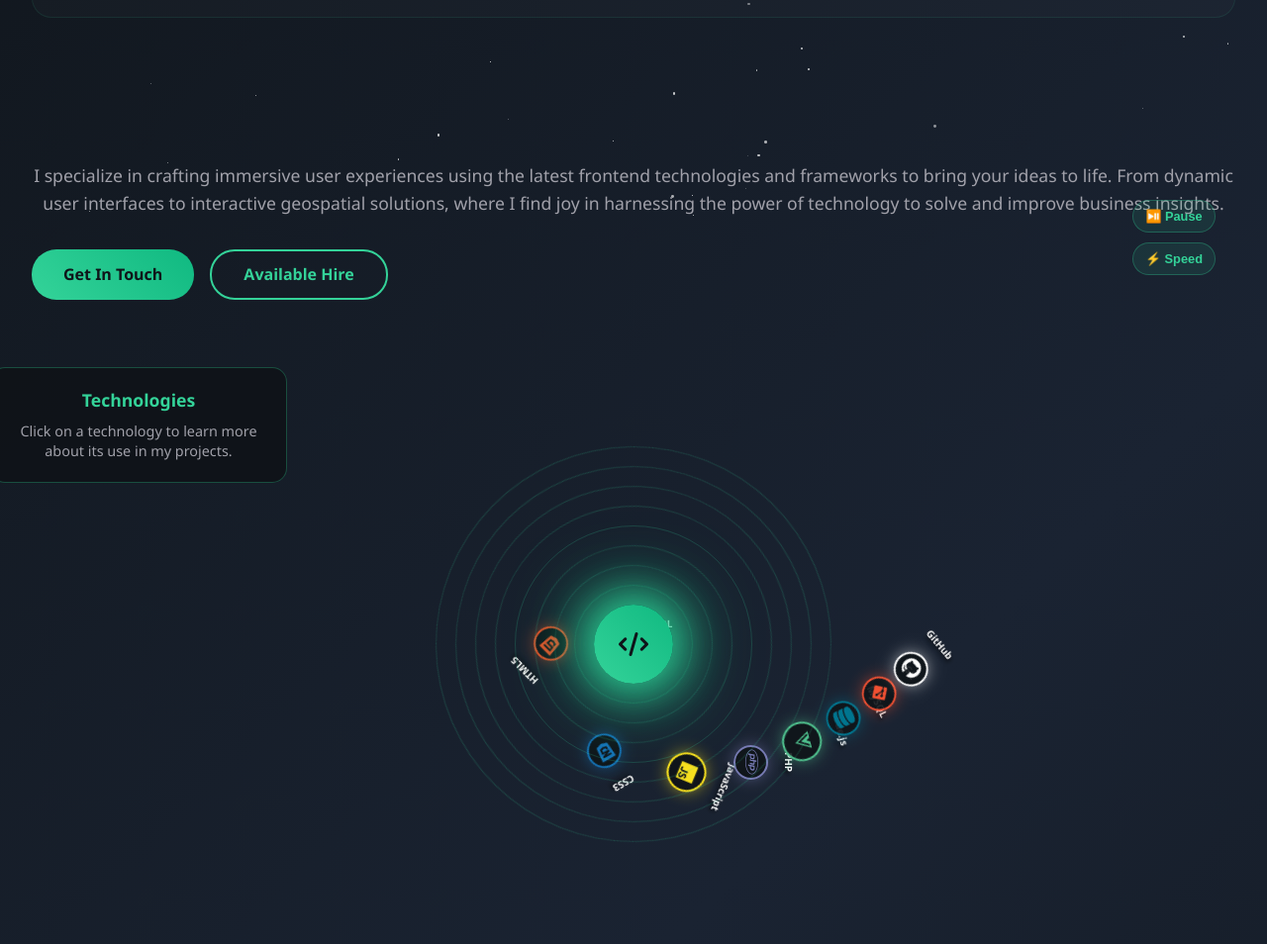
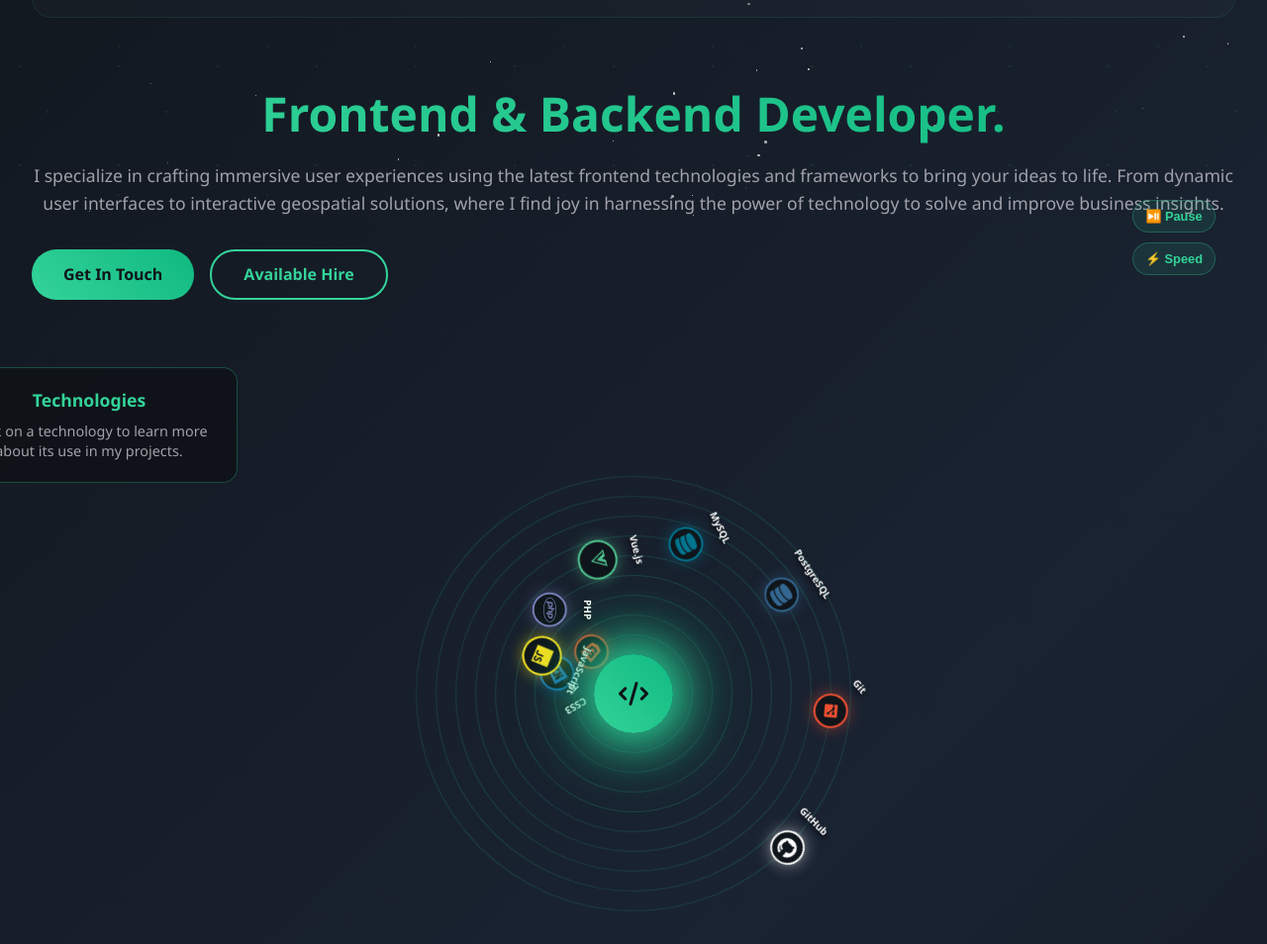
Before and after one commit to Tsiaro06/Mon_Portfolio, a plain HTML site: page index.html in a window 1280 px wide. Shown: the part 583-1537 px from the top of the page at 99% size. Drawn offline with Linux system fonts and the light colour scheme.

Commit message:
mise à jour des codes

```diff
--- a/index.html
+++ b/index.html
@@ -230,7 +230,7 @@
             <div class="contact-content">
                 <h2>Get In Touch</h2>
                 <p>Let's discuss on something <span style="color: #34d399; font-weight: bold;">cool</span> together</p>
-                <p>I'm interested in freelance opportunities – especially ambitious or large projects. However, if you have other requests or questions, don't hesitate to contact me using the form.</p>
+                <p>I'm interested in freelance opportunities especially ambitious or large projects. However, if you have other requests or questions, don't hesitate to contact me using the form.</p>
             </div>
             <div class="contact-form">
                 <div>
--- a/styles.css
+++ b/styles.css
@@ -89,7 +89,7 @@ body {
     padding: 100px 2rem 2rem;
 }
 
-/* Hero Section with Tech System */
+/*Hero Section with Tech System */
 .hero {
     display: flex;
     flex-direction: column;
@@ -104,7 +104,7 @@ body {
 .hero-content h1 {
     font-size: 3rem;
     margin-bottom: 1rem;
-    background: linear-gradient(45deg, #34 barriers, #10b981);
+    background: linear-gradient(45deg, #34d399, #10b981);
     -webkit-background-clip: text;
     -webkit-text-fill-color: transparent;
     background-clip: text;
@@ -154,8 +154,8 @@ body {
 /* Tech System */
 .tech-system {
     position: relative;
-    width: 600px;
-    height: 600px;
+    width: 700px;
+    height: 700px;
     display: flex;
     justify-content: center;
     align-items: center;
@@ -187,11 +187,14 @@ body {
     border: 1px solid rgba(52, 211, 153, 0.2);
     border-radius: 50%;
     animation: rotate linear infinite;
+    top: 50%;
+    left: 50%;
+    transform: translate(-50%, -50%);
 }
 
 @keyframes rotate {
-    from { transform: rotate(0deg); }
-    to { transform: rotate(360deg); }
+    from { transform: translate(-50%, -50%) rotate(0deg); }
+    to { transform: translate(-50%, -50%) rotate(360deg); }
 }
 
 .tech-icon {
@@ -206,10 +209,13 @@ body {
     background: rgba(15, 20, 25, 0.9);
     border: 2px solid;
     box-shadow: 0 0 15px;
+    /* Position sur l'orbite */
+    top: 50%;
+    left: 50%;
 }
 
 .tech-icon:hover {
-    transform: scale(1.4);
+    transform: translate(-50%, -50%) scale(1.4);
     z-index: 200;
 }
 
@@ -225,7 +231,7 @@ body {
     color: white;
 }
 
-/* Tech Icon Specific Styles */
+/* Tech Icon Specific Styles - POSITIONING CORRIGÉ */
 .html-orbit {
     width: 120px;
     height: 120px;
@@ -235,11 +241,10 @@ body {
 .html-icon {
     width: 35px;
     height: 35px;
-    top: -17.5px;
-    right: -17.5px;
     color: #E34F26;
     border-color: #E34F26;
     box-shadow: 0 0 15px rgba(227, 79, 38, 0.5);
+    transform: translate(-50%, -50%) rotate(0deg) translateX(60px) rotate(0deg);
 }
 
 .css-orbit {
@@ -251,11 +256,10 @@ body {
 .css-icon {
     width: 35px;
     height: 35px;
-    top: -17.5px;
-    right: -17.5px;
     color: #1572B6;
     border-color: #1572B6;
     box-shadow: 0 0 15px rgba(21, 114, 182, 0.5);
+    transform: translate(-50%, -50%) rotate(45deg) translateX(80px) rotate(-45deg);
 }
 
 .js-orbit {
@@ -267,12 +271,11 @@ body {
 .js-icon {
     width: 40px;
     height: 40px;
-    top: -20px;
-    right: -20px;
     color: #F7DF1E;
     border-color: #F7DF1E;
     box-shadow: 0 0 15px rgba(247, 223, 30, 0.5);
     background: rgba(15, 20, 25, 0.95);
+    transform: translate(-50%, -50%) rotate(90deg) translateX(100px) rotate(-90deg);
 }
 
 .php-orbit {
@@ -284,11 +287,10 @@ body {
 .php-icon {
     width: 35px;
     height: 35px;
-    top: -17.5px;
-    right: -17.5px;
     color: #777BB4;
     border-color: #777BB4;
     box-shadow: 0 0 15px rgba(119, 123, 180, 0.5);
+    transform: translate(-50%, -50%) rotate(135deg) translateX(120px) rotate(-135deg);
 }
 
 .vue-orbit {
@@ -300,11 +302,10 @@ body {
 .vue-icon {
     width: 40px;
     height: 40px;
-    top: -20px;
-    right: -20px;
     color: #4FC08D;
     border-color: #4FC08D;
     box-shadow: 0 0 15px rgba(79, 192, 141, 0.5);
+    transform: translate(-50%, -50%) rotate(180deg) translateX(140px) rotate(-180deg);
 }
 
 .mysql-orbit {
@@ -316,43 +317,96 @@ body {
 .mysql-icon {
     width: 35px;
     height: 35px;
-    top: -17.5px;
-    right: -17.5px;
     color: #00758F;
     border-color: #00758F;
     box-shadow: 0 0 15px rgba(0, 117, 143, 0.5);
+    transform: translate(-50%, -50%) rotate(225deg) translateX(160px) rotate(-225deg);
 }
 
-.git-orbit {
+.pgsql-orbit {
     width: 360px;
     height: 360px;
     animation-duration: 32s;
 }
 
-.git-icon {
+.pgsql-icon {
     width: 35px;
     height: 35px;
-    top: -17.5px;
-    right: -17.5px;
-    color: #F05032;
-    border-color: #F05032;
-    box-shadow: 0 0 15px rgba(240, 80, 50, 0.5);
+    color: #336791;
+    border-color: #336791;
+    box-shadow: 0 0 15px rgba(51, 103, 145, 0.5);
+    transform: translate(-50%, -50%) rotate(270deg) translateX(180px) rotate(-270deg);
 }
 
-.github-orbit {
+.git-orbit {
     width: 400px;
     height: 400px;
     animation-duration: 36s;
 }
 
+.git-icon {
+    width: 35px;
+    height: 35px;
+    color: #F05032;
+    border-color: #F05032;
+    box-shadow: 0 0 15px rgba(240, 80, 50, 0.5);
+    transform: translate(-50%, -50%) rotate(315deg) translateX(200px) rotate(-315deg);
+}
+
+.github-orbit {
+    width: 440px;
+    height: 440px;
+    animation-duration: 40s;
+}
+
 .github-icon {
     width: 35px;
     height: 35px;
-    top: -17.5px;
-    right: -17.5px;
     color: #ffffff;
     border-color: #ffffff;
     box-shadow: 0 0 15px rgba(255, 255, 255, 0.5);
+    transform: translate(-50%, -50%) rotate(360deg) translateX(220px) rotate(-360deg);
+}
+
+/* Override for tech-icon hover to maintain correct positioning */
+.tech-icon:hover {
+    z-index: 200;
+}
+
+.html-icon:hover {
+    transform: translate(-50%, -50%) rotate(0deg) translateX(60px) rotate(0deg) scale(1.4);
+}
+
+.css-icon:hover {
+    transform: translate(-50%, -50%) rotate(45deg) translateX(80px) rotate(-45deg) scale(1.4);
+}
+
+.js-icon:hover {
+    transform: translate(-50%, -50%) rotate(90deg) translateX(100px) rotate(-90deg) scale(1.4);
+}
+
+.php-icon:hover {
+    transform: translate(-50%, -50%) rotate(135deg) translateX(120px) rotate(-135deg) scale(1.4);
+}
+
+.vue-icon:hover {
+    transform: translate(-50%, -50%) rotate(180deg) translateX(140px) rotate(-180deg) scale(1.4);
+}
+
+.mysql-icon:hover {
+    transform: translate(-50%, -50%) rotate(225deg) translateX(160px) rotate(-225deg) scale(1.4);
+}
+
+.pgsql-icon:hover {
+    transform: translate(-50%, -50%) rotate(270deg) translateX(180px) rotate(-270deg) scale(1.4);
+}
+
+.git-icon:hover {
+    transform: translate(-50%, -50%) rotate(315deg) translateX(200px) rotate(-315deg) scale(1.4);
+}
+
+.github-icon:hover {
+    transform: translate(-50%, -50%) rotate(360deg) translateX(220px) rotate(-360deg) scale(1.4);
 }
 
 /* Info Panel */
@@ -420,7 +474,7 @@ body {
 }
 
 .name-text {
-    color: #00f7ff; /* Vibrant cyan for name */
+    color: #00f7ff;
     font-weight: bold;
     display: inline-block;
     opacity: 0;
@@ -436,7 +490,7 @@ body {
 }
 
 .school-name {
-    color: #00f7ff; /* Vibrant cyan for school name */
+    color: #00f7ff;
     font-weight: bold;
     display: inline-block;
     animation: pulse 2s ease-in-out infinite;
@@ -674,6 +728,9 @@ body {
     border-radius: 10px;
     color: white;
     font-family: inherit;
+    padding: 0.8rem 2rem;
+    transition: all 0.3s ease;
+    gap: 0.5rem;
 }
 
 .form-group input:focus,
@@ -753,7 +810,8 @@ body {
 }
 
 /* Responsive */
-@media (max documents, .about, .contact {
+@media (max-width: 768px) {
+    .hero, .about, .contact {
         grid-template-columns: 1fr;
         text-align: center;
     }
@@ -780,6 +838,7 @@ body {
 
     .projects-grid {
         grid-template-columns: 1fr;
+    }
 }
 
 /* Animations */
```
Lines whose indentation alone changed are shown as unchanged.
